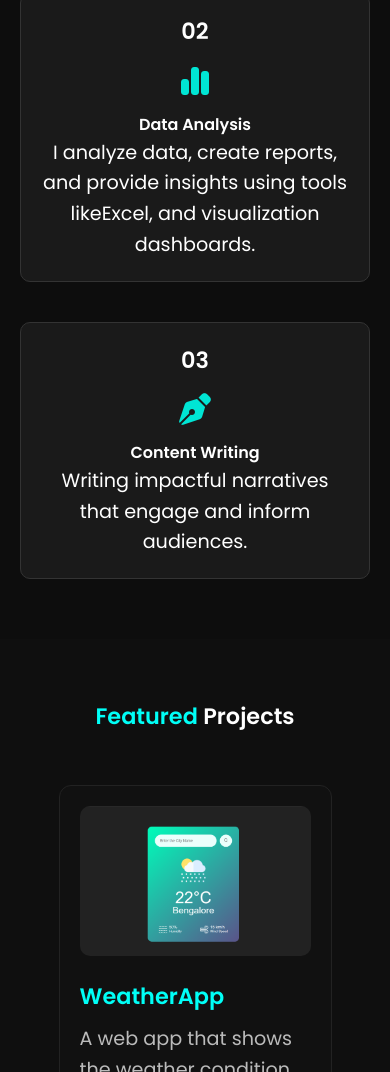
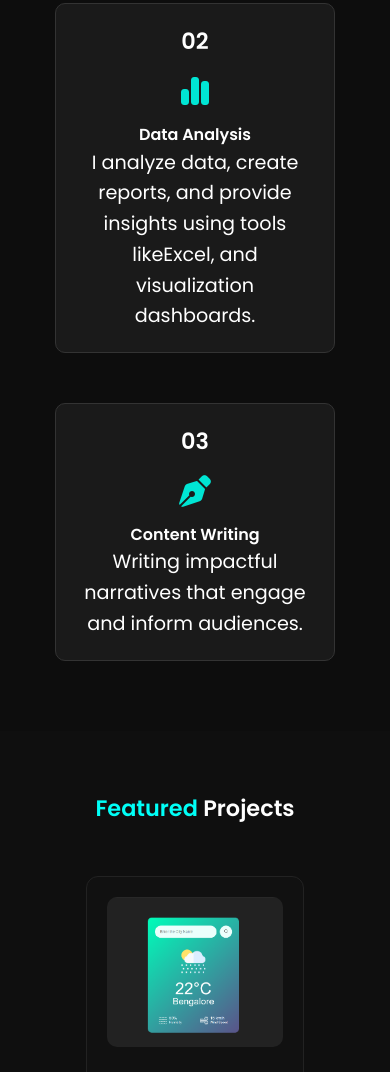
Before and after one commit to Roshan-kumar611/Potfolio, a plain HTML site: page index.html in a window 390 px wide. Shown: the part 928-2000 px from the top of the page. Drawn offline with Linux system fonts and the light colour scheme.

Commit message:
New commit

```diff
--- a/style.css
+++ b/style.css
@@ -436,10 +436,12 @@ footer {
     align-items: center;
   }
 
+
+  /* ✅ Service Cards */
   .service-cards .card {
-    width: 100%;       /* full width */
-    max-width: 500px;  /* keep it neat on bigger tablets */
-    margin: 0 auto 20px auto;
+    width: 80%;
+    max-width: 500px;    /* slightly smaller than projects */
+    margin: 0 auto 30px;
   }
 
   /* ✅ Projects Section */
@@ -450,9 +452,9 @@ footer {
   }
 
   .project-card {
-    width: 100%;       /* full width */
-    max-width: 600px;  /* good size for tablets */
-    margin: 0 auto;
+    width: 80%;          /* fixed large width */
+    max-width: 600px;    /* don’t let it grow too big */
+    margin: 0 auto 30px; /* center align + spacing */
   }
 
   .project-card img {
```
